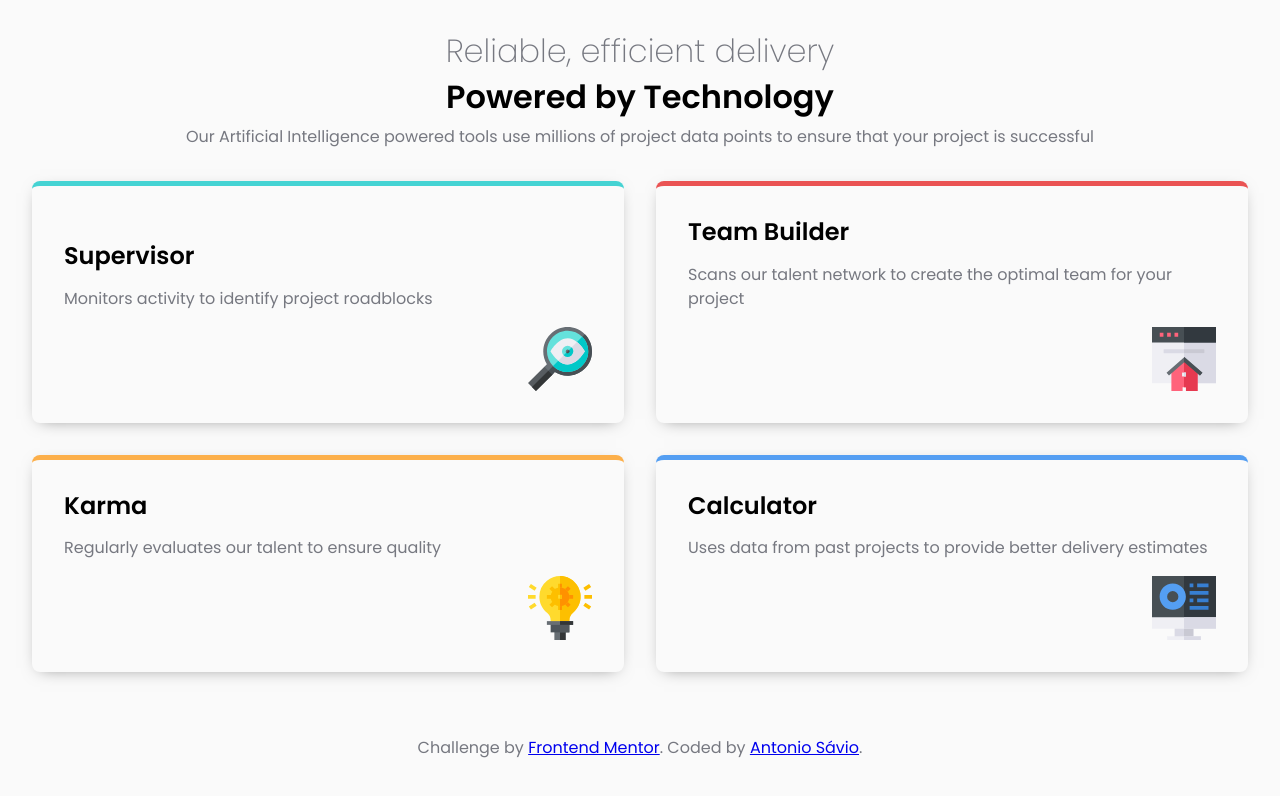
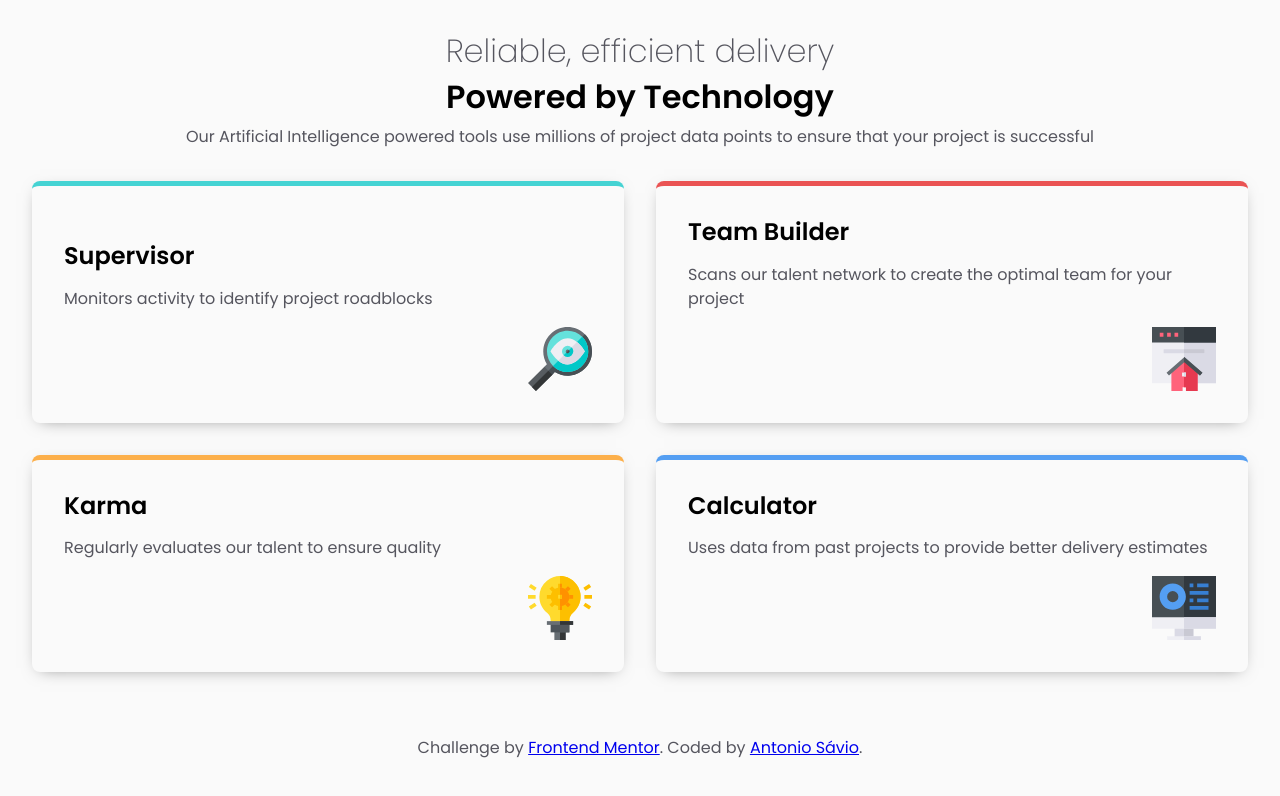
Before and after one commit to SavioSantosDev/front-end-challenges, a plain HTML site: page #01/index.html in a window 1280 px wide. Drawn offline with Linux system fonts and the light colour scheme.

Commit message:
refactor: Adapting contrast with colors

```diff
--- a/#01/styles/_variables.css
+++ b/#01/styles/_variables.css
@@ -4,7 +4,7 @@
   --color-black: #000;
   --color-white: #fff;
 
-  --color-text-primary: #767880;
+  --color-text-primary: #55555e;
   --color-background-primary: #fafafa;
 
   --color-red: #ea5353;
```
